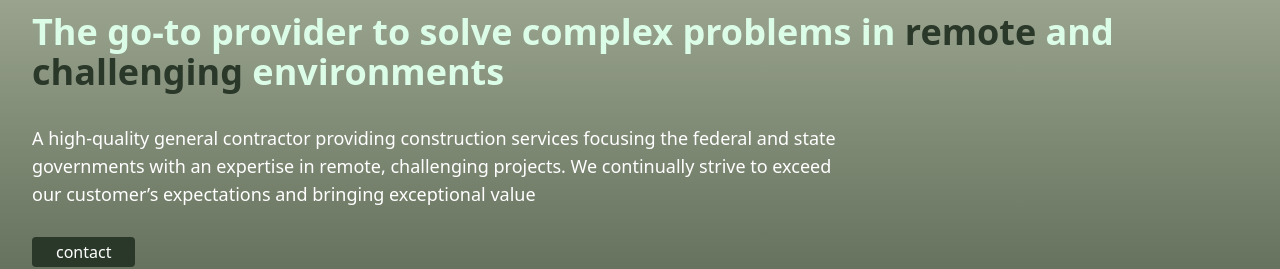
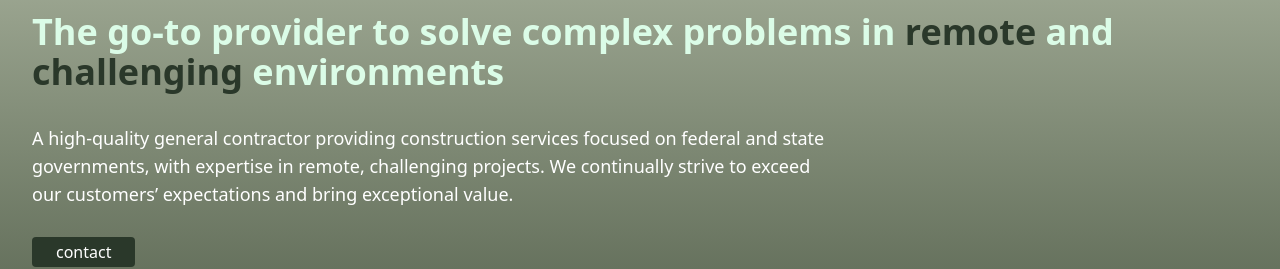
Before and after one commit to KylePep/consultant-jeff, a Vue app: page / in a window 1280 px wide. Shown: the part 820-1089 px from the top of the page. Built offline with nearby package versions, Linux system fonts and the light colour scheme.

Commit message:
solved extra shadow on duplicate naming of classes.
adjusted various elements of content grammar and flow

```diff
--- a/src/components/KylePepButton.vue
+++ b/src/components/KylePepButton.vue
@@ -2,7 +2,7 @@
 
 
 <template>
-  <p class="shadow mb-2 text-white">
+  <p class="p-shadow mb-2 text-white">
     This website was developed by
   </p>
   <div class="text-box flex justify-center">
@@ -19,7 +19,7 @@
 }
 
 
-.shadow {
+.p-shadow {
   text-shadow: 1px 1px 2px black;
 }
 
--- a/src/views/ContactView.vue
+++ b/src/views/ContactView.vue
@@ -15,10 +15,10 @@ import SectionLayout from "@/layouts/SectionLayout.vue";
             <mark class="text-fbGreen bg-transparent">4 Bar M Construction</mark>
           </h1>
           <p class="text-sm lg:text-lg lg:w-2/3 text-white">
-            4 Bar M Construction is led by a team with over 30 years of experience in the federal market providing
+            4 Bar M Construction is led by a team with over 30 years of experience in the federal market, providing
             outstanding service in some of the most challenging environments. The management team has experience working
-            with DoD, GSA, Department of Interior, NASA. 4 Bar M Construction is a Service Disabled Veteran Owned Small
-            Business
+            with the DoD, GSA, Department of the Interior, and NASA. 4 Bar M Construction is a Service-Disabled
+            Veteran-Owned Small Business.
           </p>
 
         </div>
--- a/src/views/HomeView.vue
+++ b/src/views/HomeView.vue
@@ -14,9 +14,9 @@ import ServiceCard from './ServiceCard.vue'
             <mark class="text-fbGreen bg-transparent">challenging</mark> environments
           </h1>
           <p class="text-sm lg:text-lg lg:w-2/3 text-white">
-            A high-quality general contractor providing construction services focusing the federal and state governments
-            with an expertise in remote, challenging projects. We continually strive to exceed our customer’s
-            expectations and bringing exceptional value
+            A high-quality general contractor providing construction services focused on federal and state governments,
+            with expertise in remote, challenging projects. We continually strive to exceed our customers’ expectations
+            and bring exceptional value.
           </p>
 
           <RouterLink :to="{ name: 'contact' }" class="bg-fbGreen px-6 py-1 text-white rounded">contact</RouterLink>
```
